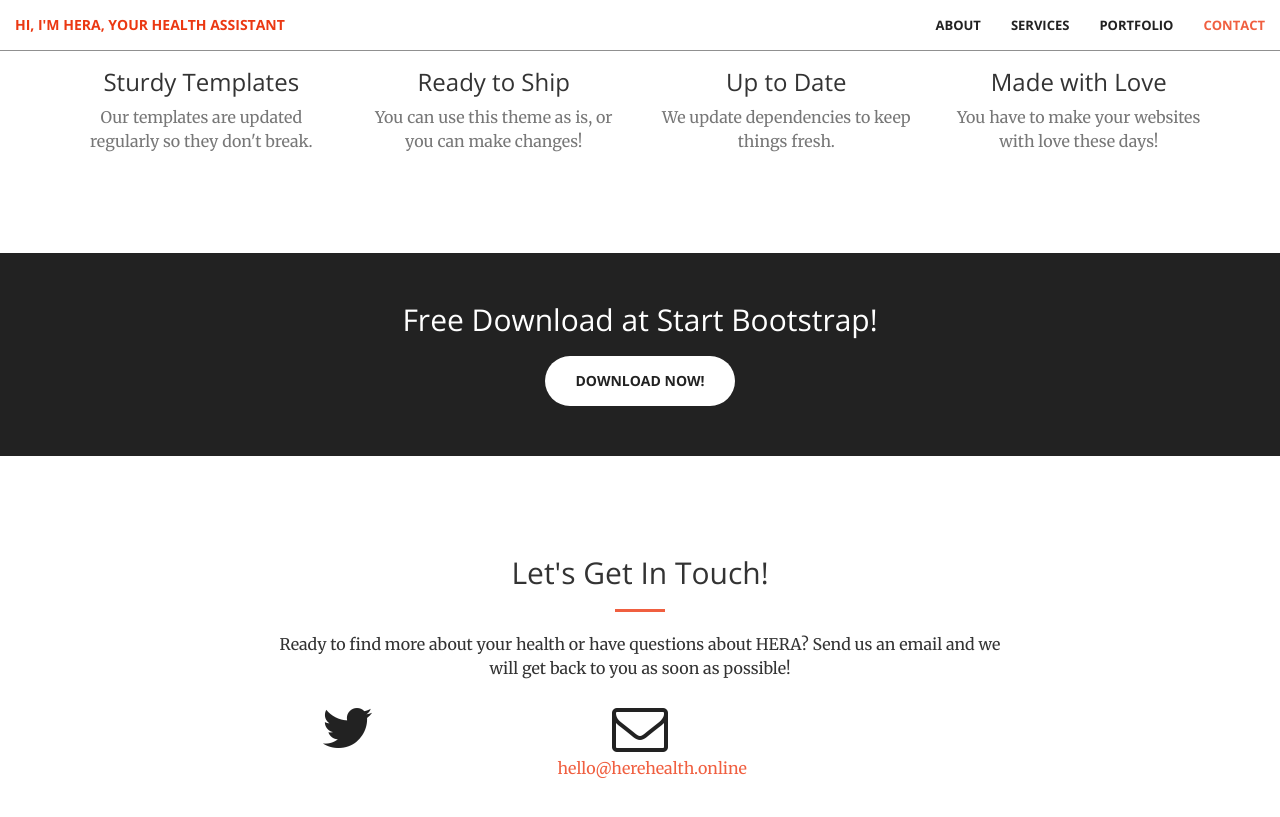
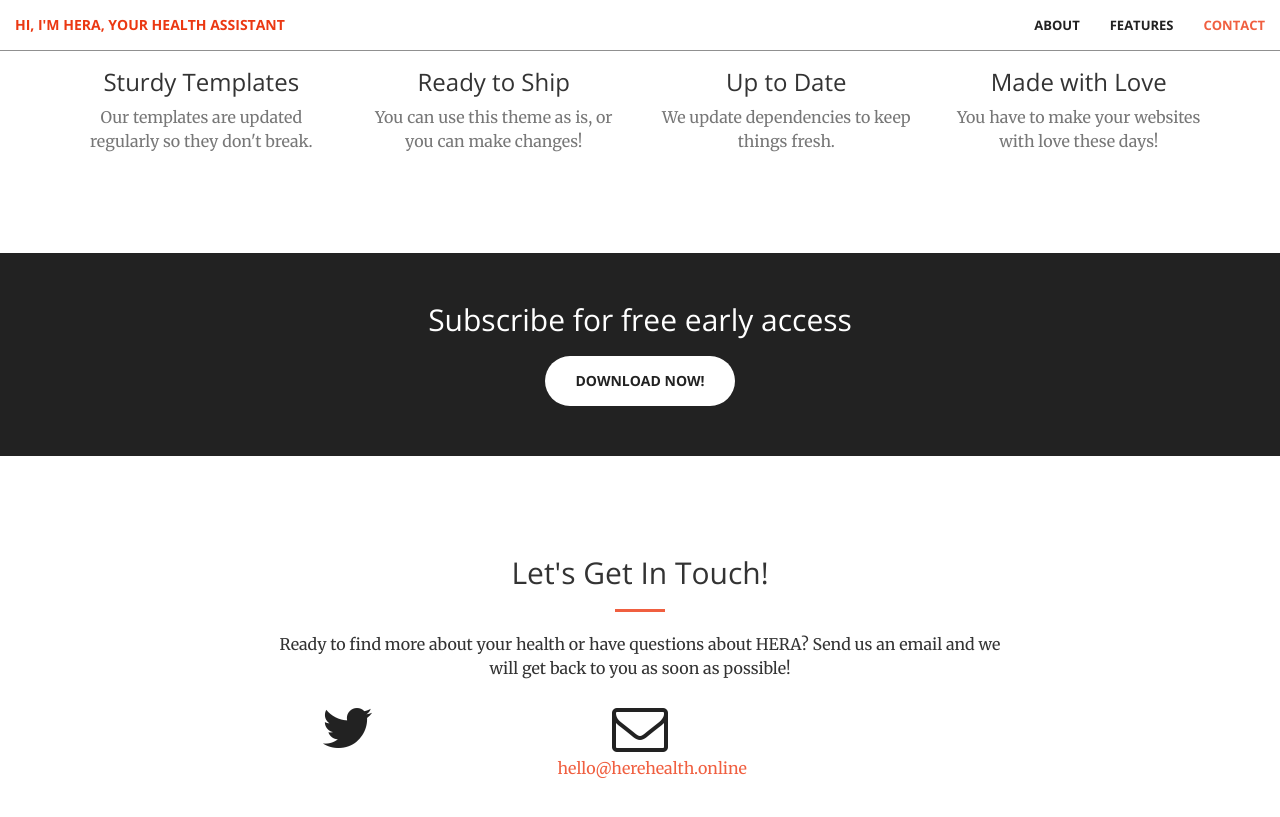
Before and after one commit to bettercalldoc/bettercalldoc, a Jekyll site: the page built from index.html, in a window 1280 px wide and 900 px high, scrolled down 1521 px. Shown: the top 817 px of the window. Built offline with Jekyll 4.4.1, drawn with Linux system fonts in a browser that asks for light colours.

Commit message:
updater copy

```diff
--- a/_includes/aside.html
+++ b/_includes/aside.html
@@ -1,7 +1,7 @@
   <aside class="bg-dark">
       <div class="container text-center">
           <div class="call-to-action">
-              <h2>Free Download at Start Bootstrap!</h2>
+              <h2>Subscribe for free early access</h2>
               <a href="#" class="btn btn-default btn-xl wow tada">Download Now!</a>
           </div>
       </div>
--- a/_includes/nav.html
+++ b/_includes/nav.html
@@ -18,11 +18,12 @@
                     <a class="page-scroll" href="#about">About</a>
                 </li>
                 <li>
-                    <a class="page-scroll" href="#services">Services</a>
+                    <a class="page-scroll" href="#services">Features</a>
                 </li>
-                <li>
+      <!---          <li>
                     <a class="page-scroll" href="#portfolio">Portfolio</a>
                 </li>
+      -->
                 <li>
                     <a class="page-scroll" href="#contact">Contact</a>
                 </li>
```
